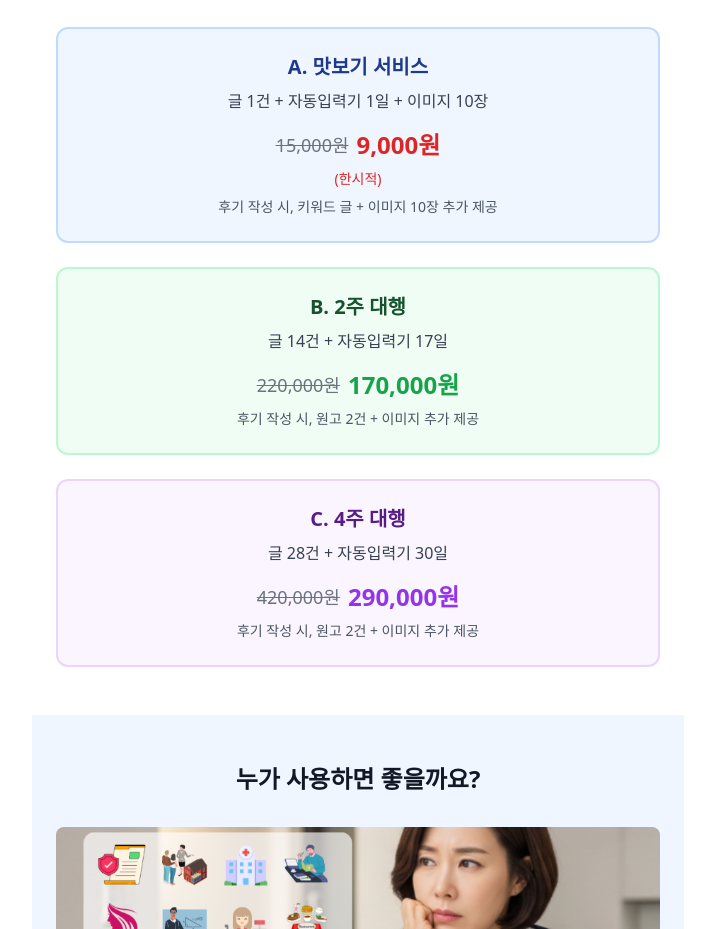
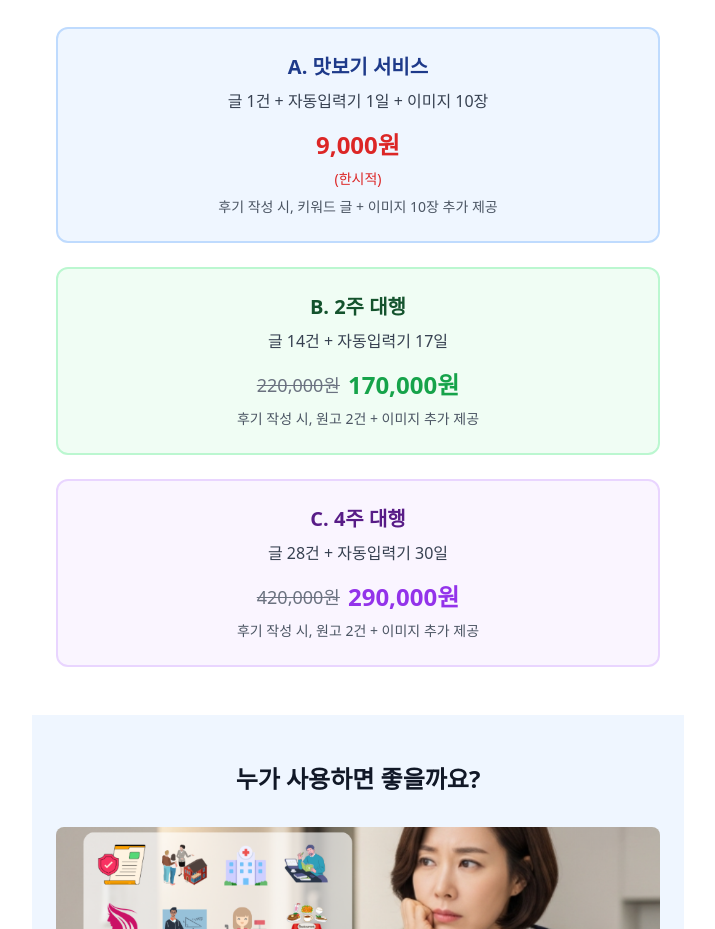
Before and after one commit to conadeli/blogsale, a React (Vite) app: page / in a window 1280 px wide. Shown: the part 2320-3249 px from the top of the page, without its empty margins (282-997 px from the left). Built offline with nearby package versions, Linux system fonts and the light colour scheme.

Commit message:
Add files via upload

```diff
--- a/src/App.tsx
+++ b/src/App.tsx
@@ -113,7 +113,6 @@ function App() {
               </div>
               <div className="text-center">
                 <div className="flex items-center justify-center space-x-2 mb-2">
-                  <span className="text-lg text-gray-500 line-through">15,000원</span>
                   <span className="text-2xl font-bold text-red-600">9,000원</span>
                 </div>
                 <p className="text-sm text-red-600 font-medium">(한시적)</p>
```
